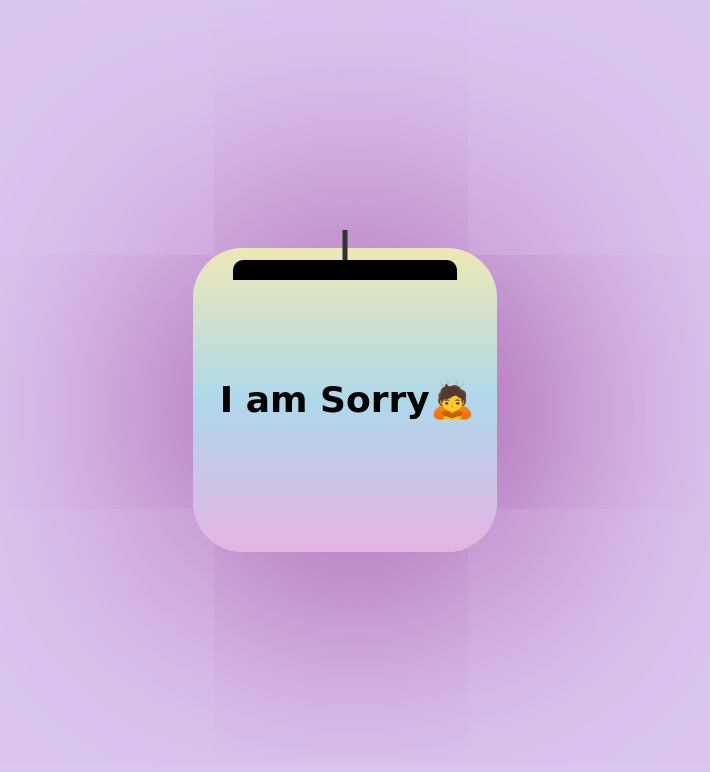
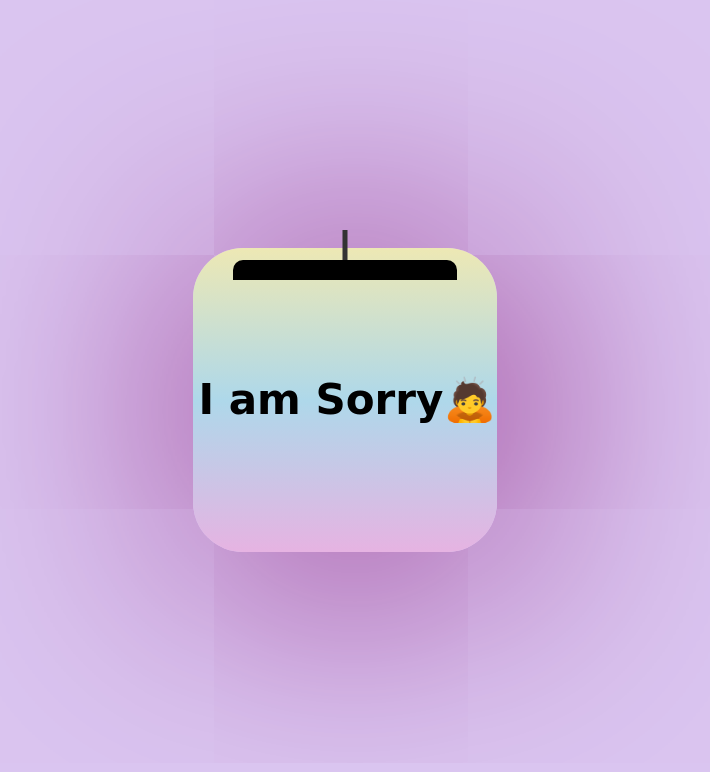
Before and after one commit to Ayush5683/Just-for-you, a plain HTML site: page index.html in a window 1280 px wide. Both pictures are taken after a click on the button "Click me!!". Shown: the whole page, without its empty margins (295-1005 px from the left). Drawn offline with Linux system fonts and the light colour scheme.

Commit message:
Add files via upload

```diff
--- a/script.js
+++ b/script.js
@@ -3,6 +3,6 @@ function playAudio() {
     audio.play();
     document.getElementById("sorry-text").style.opacity="1";
     document.getElementById("sorry-text").style.bottom="-80px";
-    document.getElementById("sorry-text").style.scale="1.2";
+    document.getElementById("sorry-text").style.scale="1.4";
     document.getElementById("use-button").style.opacity="0";
 }
--- a/style.css
+++ b/style.css
@@ -65,18 +65,7 @@ button {
   cursor: pointer;
 }
 
-/* button:hover {
-  color: transparent;
-} */
-
 .card>h1,
 button {
   transition: all 600ms ease-in-out;
 }
-
-
-.card:active>h1 {
-  color: #490206;
-  scale: 1.2;
-  transform: translateY(67px);
-}
```
Also changed, not shown: index.html (+0 -5 lines).
